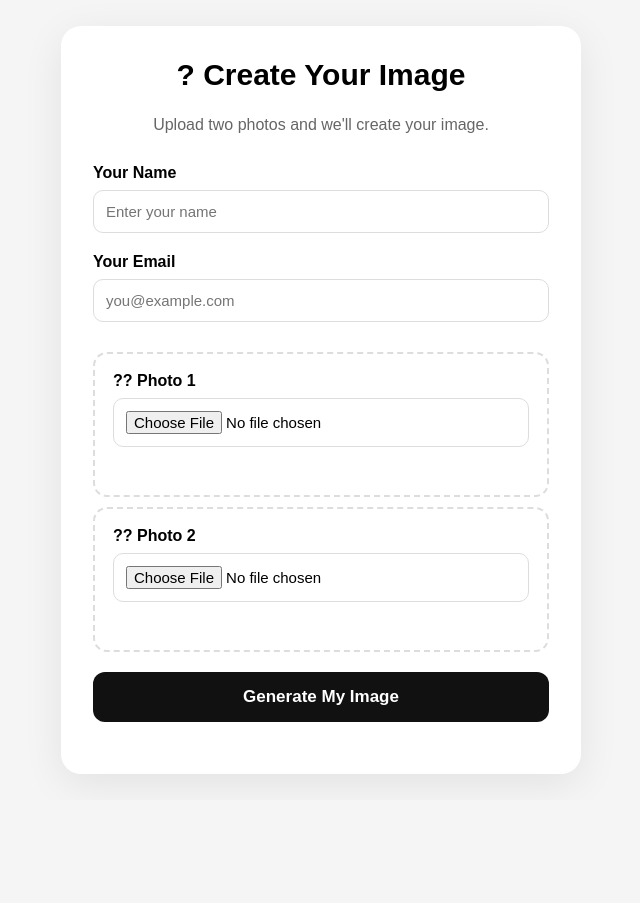
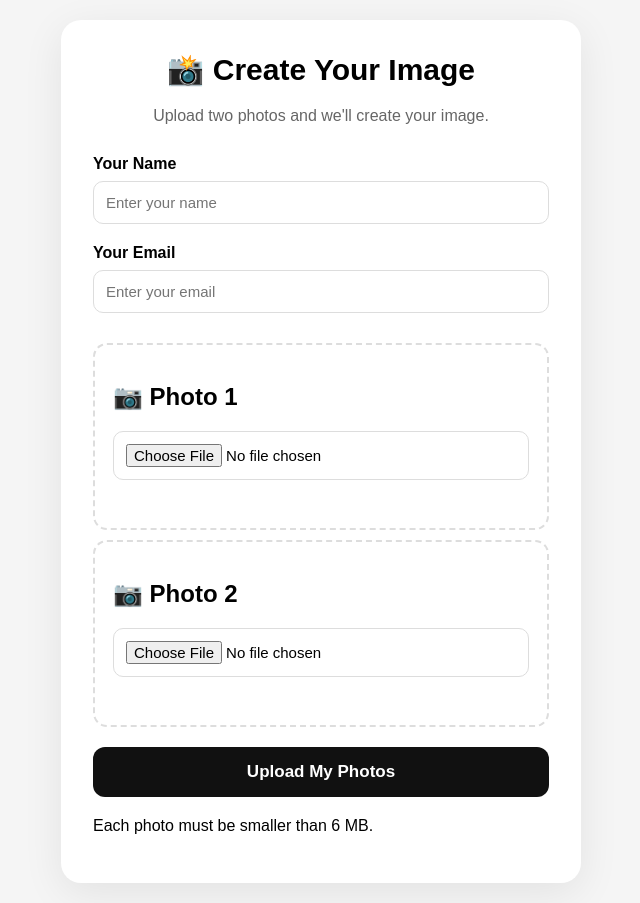
Before and after one commit to bhanuprakashyasareni-gif/photo-generator, a plain HTML site: page index.html in a window 1280 px wide. Shown: the whole page, without its empty margins (319-959 px from the left). Before the commit the page ends 800 px from the top, so only its background shows below. Drawn offline with nearby package versions, Linux system fonts and the light colour scheme.

Commit message:
Refactor index.html for accessibility and structure
Updated the HTML structure and improved accessibility features. Changed labels and added max length attributes for input fields.

```diff
--- a/index.html
+++ b/index.html
@@ -1,9 +1,13 @@
-
 <!DOCTYPE html>
 <html lang="en">
+
 <head>
   <meta charset="UTF-8">
-  <meta name="viewport" content="width=device-width, initial-scale=1.0">
+
+  <meta
+    name="viewport"
+    content="width=device-width, initial-scale=1.0"
+  >
 
   <title>AI Photo Generator</title>
 
@@ -14,72 +18,125 @@
 
   <main class="container">
 
-    <section class="card">
+    <div class="card">
 
-      <h1>? Create Your Image</h1>
+      <h1>📸 Create Your Image</h1>
 
       <p class="subtitle">
         Upload two photos and we'll create your image.
       </p>
 
+
       <form id="uploadForm">
 
-        <label for="name">Your Name</label>
+        <!-- NAME -->
+
+        <label for="name">
+          Your Name
+        </label>
+
         <input
+          id="name"
           type="text"
-          id="name"
           placeholder="Enter your name"
           required
+          maxlength="100"
         >
 
-        <label for="email">Your Email</label>
+
+        <!-- EMAIL -->
+
+        <label for="email">
+          Your Email
+        </label>
+
         <input
+          id="email"
           type="email"
-          id="email"
-          placeholder="you@example.com"
+          placeholder="Enter your email"
           required
+          maxlength="200"
         >
 
+
+        <!-- PHOTO 1 -->
+
         <div class="photo-box">
-          <label for="photo1">?? Photo 1</label>
+
+          <h2>📷 Photo 1</h2>
 
           <input
+            id="photo1"
             type="file"
-            id="photo1"
             accept="image/jpeg,image/png,image/webp"
             required
           >
 
-          <div id="preview1" class="preview"></div>
+          <div
+            id="preview1"
+            class="preview"
+          ></div>
+
         </div>
 
+
+        <!-- PHOTO 2 -->
+
         <div class="photo-box">
-          <label for="photo2">?? Photo 2</label>
+
+          <h2>📷 Photo 2</h2>
 
           <input
+            id="photo2"
             type="file"
-            id="photo2"
             accept="image/jpeg,image/png,image/webp"
             required
           >
 
-          <div id="preview2" class="preview"></div>
+          <div
+            id="preview2"
+            class="preview"
+          ></div>
+
         </div>
 
-        <button type="submit" id="submitButton">
-          Generate My Image
+
+        <!-- BUTTON -->
+
+        <button
+          id="submitButton"
+          type="submit"
+        >
+          Upload My Photos
         </button>
+
+
+        <!-- MESSAGE -->
+
+        <div
+          id="message"
+          class="message"
+        ></div>
+
+        <p class="limit">
+          Each photo must be smaller than 6 MB.
+        </p>
 
       </form>
 
-      <div id="message" class="message"></div>
-
-    </section>
+    </div>
 
   </main>
 
+
+  <!-- SUPABASE -->
+
   <script src="https://cdn.jsdelivr.net/npm/@supabase/supabase-js@2"></script>
+
+  <!-- OUR JAVASCRIPT -->
+
   <script src="app.js"></script>
 
 </body>
+
 </html>
```
